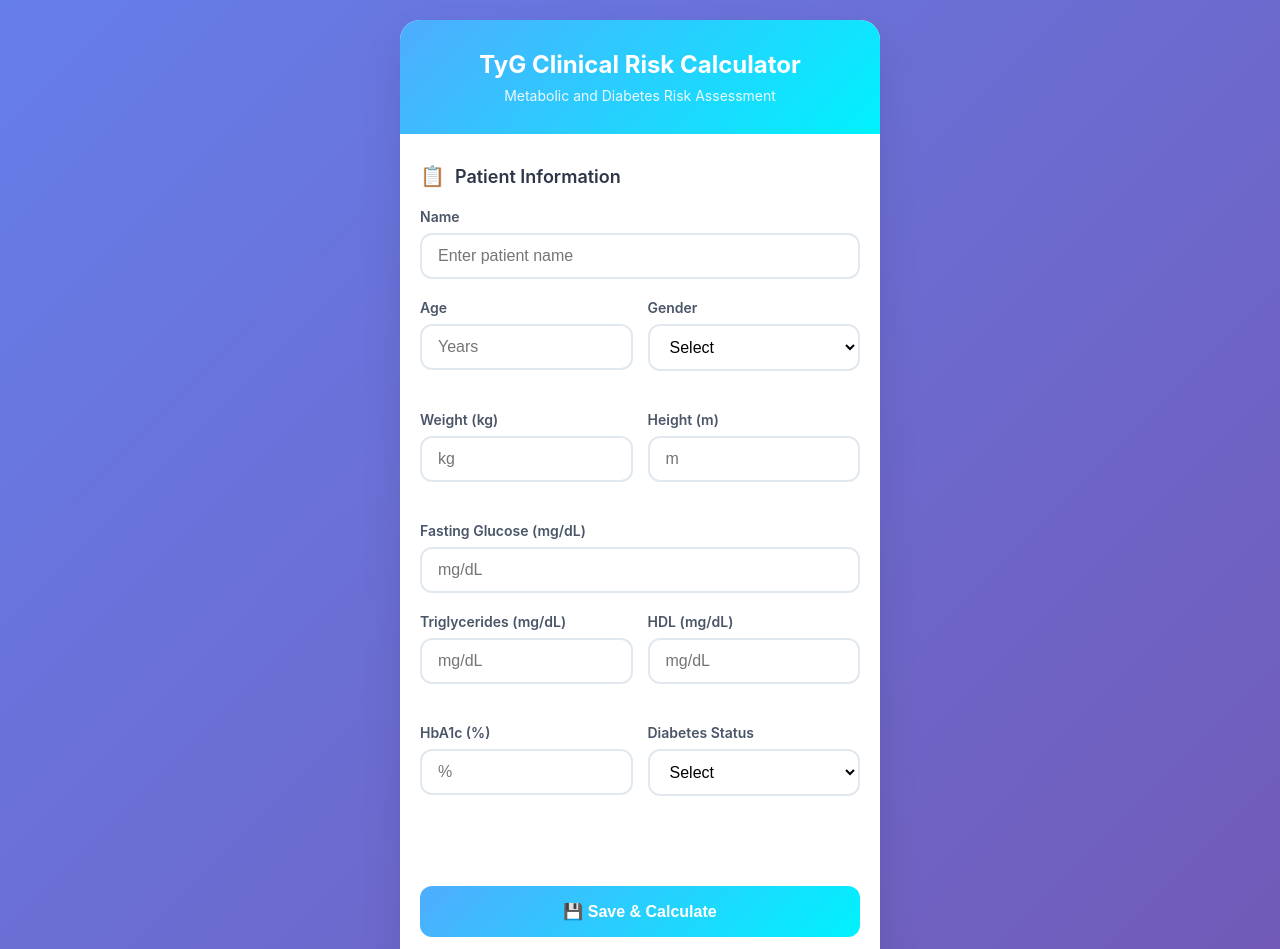
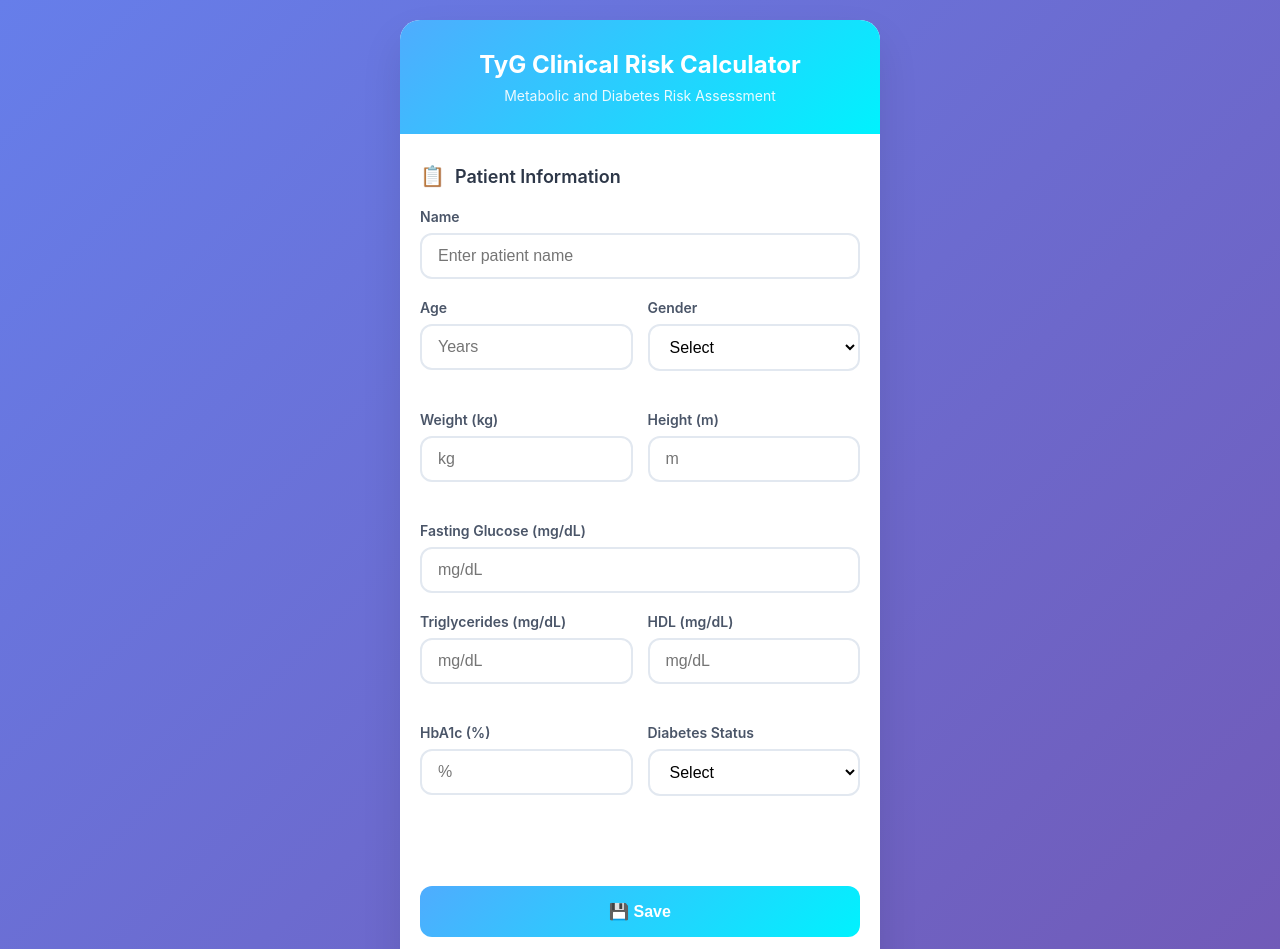
Before and after one commit to waqarasam1277/diabetesriskcalculator, a website: page index.html in a window 1280 px wide. Shown: the top 949 px of the page. Drawn offline with nearby package versions, Linux system fonts and the light colour scheme.

Commit message:
Updated index.html

```diff
--- a/index.html
+++ b/index.html
@@ -896,7 +896,7 @@
 
         <div class="buttons">
             <button class="btn btn-primary" onclick="saveAndCalculate()">
-                💾 Save & Calculate
+                💾 Save
             </button>
             <button class="btn btn-secondary" onclick="exportPDF()" id="exportBtn" style="display: none;">
                 📄 Export PDF Report
```
